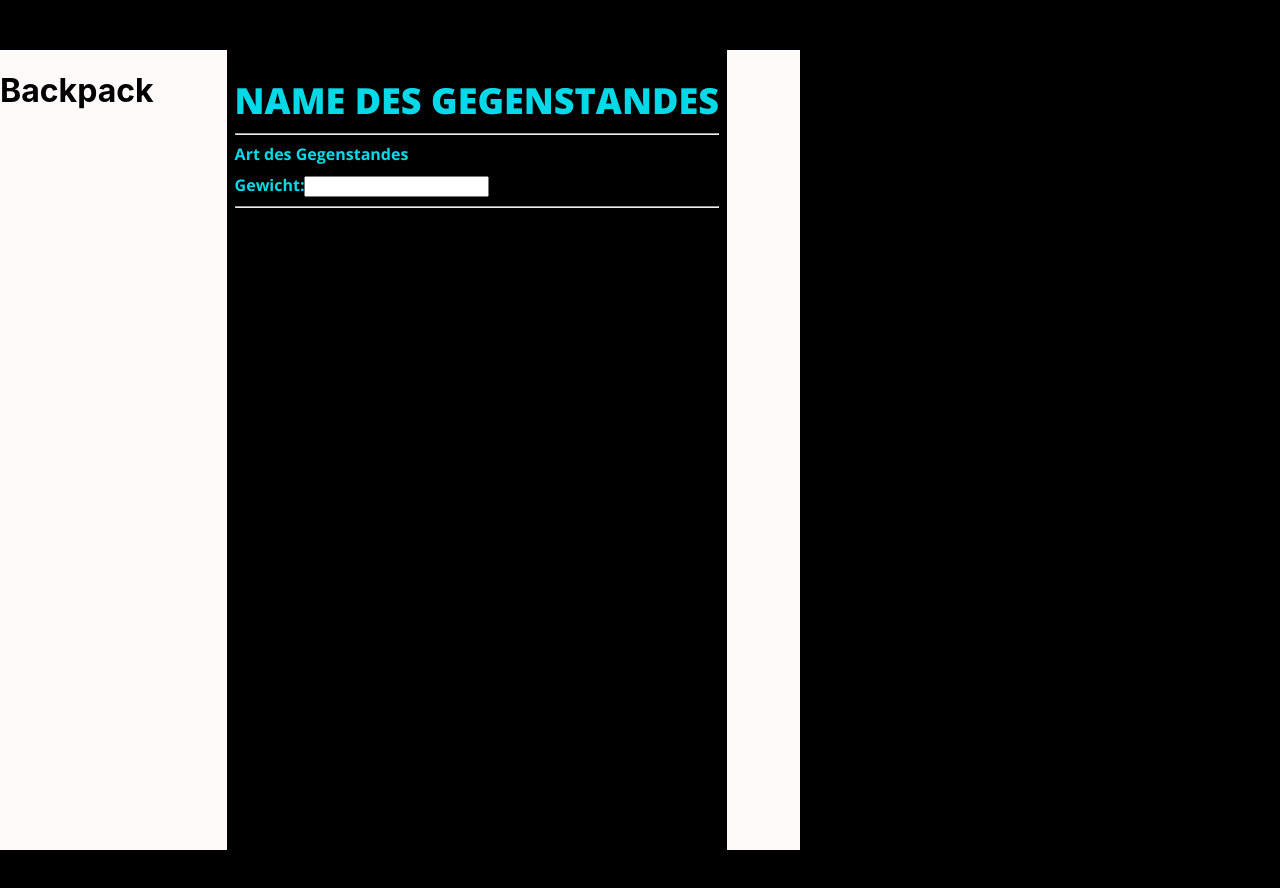
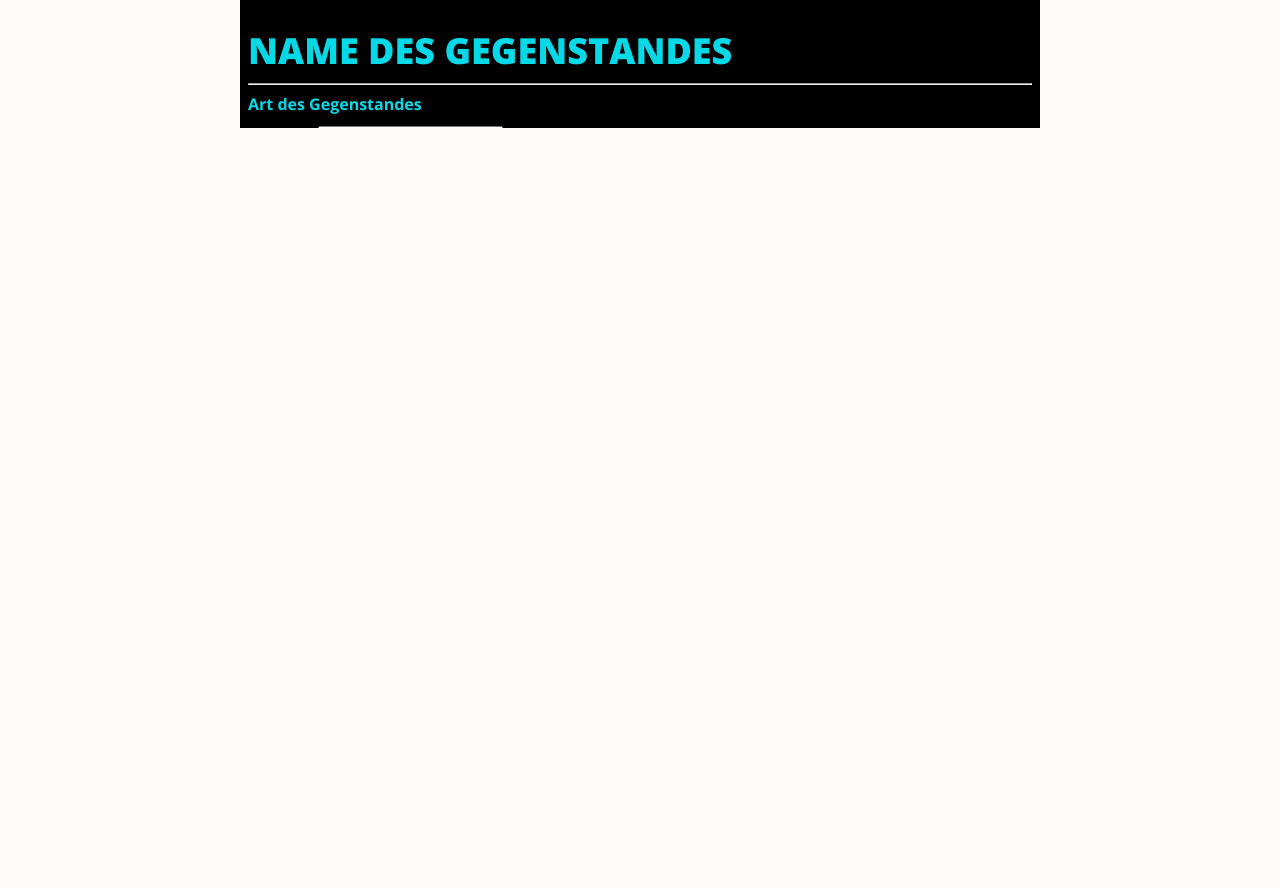
Before and after one commit to SeanPed/capstone-project, a React (Vite) app: page / in a window 1280 px wide. Shown: the top 888 px of the page. After the commit the page ends 800 px from the top, so only its background shows below. Built offline with nearby package versions, Linux system fonts and the light colour scheme.

Commit message:
Fixing Bugs

```diff
--- a/index.html
+++ b/index.html
@@ -7,10 +7,7 @@
     <title>Backpack</title>
   </head>
   <body>
-    <h1>Backpack</h1>
-    <main>
-      <div id="app"></div>
-      <script type="module" src="/src/app/main.tsx"></script>
-    </main>
+    <div id="app"></div>
+    <script type="module" src="/src/app/main.tsx"></script>
   </body>
 </html>
--- a/src/app/App.tsx
+++ b/src/app/App.tsx
@@ -6,8 +6,9 @@ function App(): JSX.Element {
   const [count, setCount] = useState<number>(0);
 
   return (
-    <Card />
-
+    <>
+      <Card />
+    </>
     // <BrowserRouter>
     //   <Routes>
     //     <Route path="/">
--- a/src/app/components/Card/Card.module.css
+++ b/src/app/components/Card/Card.module.css
@@ -1,14 +1,4 @@
 @import url('https://fonts.googleapis.com/css?family=Open+Sans:400,700,800');
-
-html {
-  background: black;
-  text-rendering: optimizeLegibility;
-}
-body {
-  display: flex;
-  justify-content: space-evenly;
-  margin: 50px 0;
-}
 
 .card12 {
   width: 100%;
--- a/src/app/globals.css
+++ b/src/app/globals.css
@@ -1,6 +1,4 @@
 body {
-  display: grid;
-  grid-template-rows: auto;
   height: 100vh;
   background-color: snow;
   max-width: 100vh;
@@ -12,7 +10,9 @@ body {
   -moz-osx-font-smoothing: grayscale;
 }
 
-main {
+#app {
+  display: grid;
+  grid-template-rows: 48px auto 48px;
   background-color: black;
   padding: 1rem 0.5rem;
   overflow-y: auto;
@@ -23,3 +23,9 @@ code {
   font-family: source-code-pro, Menlo, Monaco, Consolas, 'Courier New',
     monospace;
 }
+
+h1 {
+  margin: 0;
+  padding: 0;
+  color: red;
+}
```
Also changed, not shown: src/app/components/Button/Button.module.css (deleted, +0 -9 lines), src/app/components/Button/Button.tsx (deleted, +0 -12 lines), 1 other file (tests, documents, lock files or other folders).
